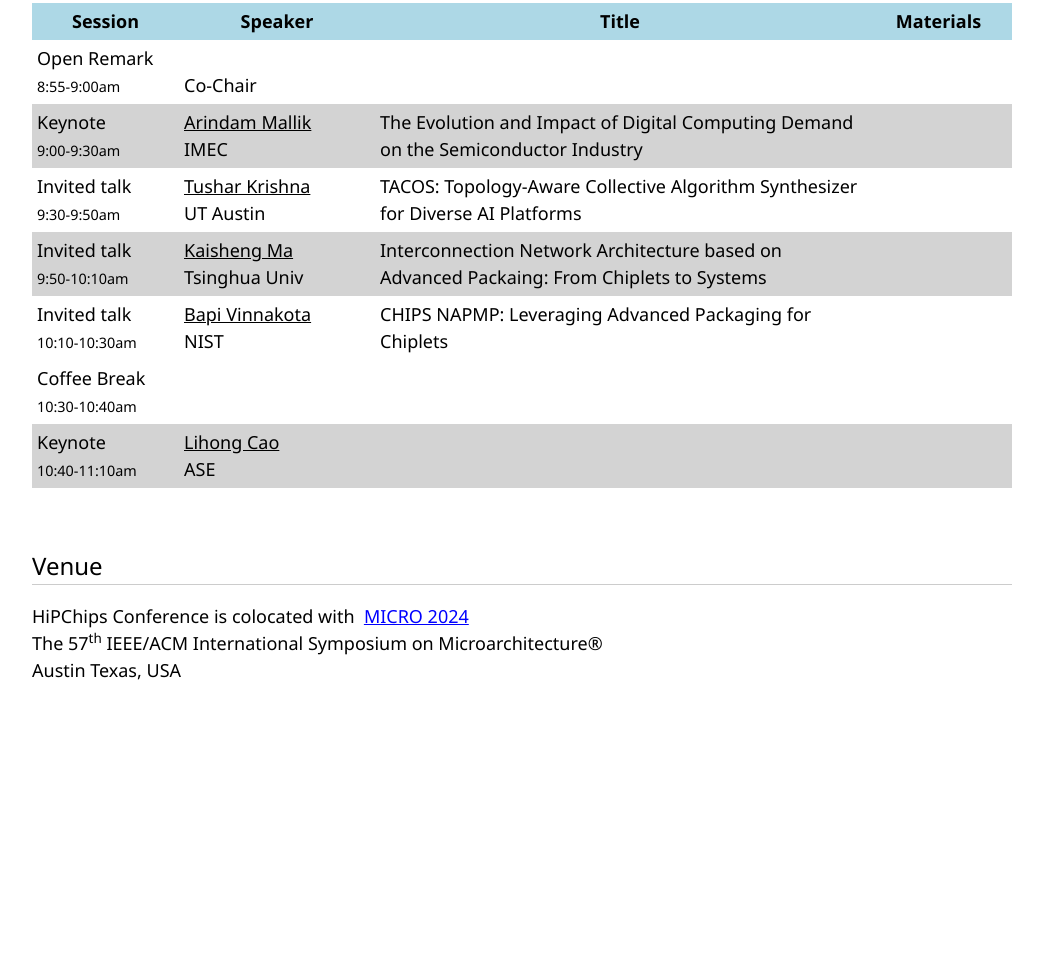
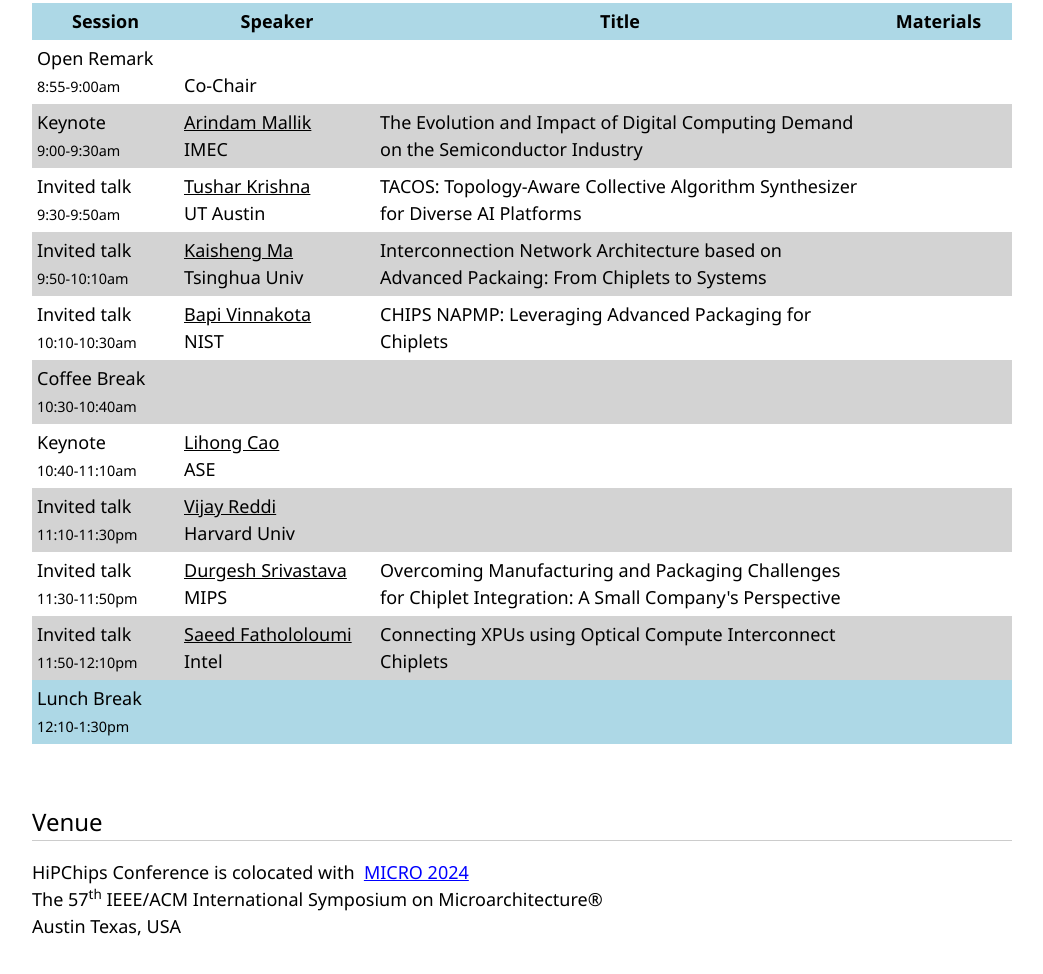
Before and after one commit to hipchips/micro2024, a plain HTML site: page index.html in a window 1280 px wide. Shown: the part 7573-8547 px from the top of the page, without its empty margins (118-1161 px from the left). Before the commit the page ends 8291 px from the top, so only its background shows below. Drawn offline with nearby package versions, Linux system fonts and the light colour scheme.

Commit message:
Update the 1st half day schedule

```diff
--- a/index.html
+++ b/index.html
@@ -400,13 +400,13 @@
 
 			</td>
 		</tr>
-		<tr style="vertical-align:middle">
+		<tr style="background-color:lightgray; vertical-align:middle">
 			<td align="left"> Coffee Break <br><small>10:30-10:40am</small> </td>
 			<td align="left"> &nbsp; </td>
 			<td align="left"> &nbsp; </td>
 			<td align="center"> &nbsp; </td>
 		</tr>
-		<tr style="background-color:lightgray; vertical-align:middle">
+		<tr style="vertical-align:middle">
 			<td align="left">Keynote<br><small>10:40-11:10am</small> </td>
 			<td align="left"> <a href="#sp-cao"> Lihong Cao </a> <br> ASE </td>
 			<td align="left">  </td>
@@ -414,35 +414,35 @@
 
 			</td>
 		</tr>
-<!--
+		<tr style="background-color:lightgray; vertical-align:middle">
+			<td align="left">Invited talk <br><small>11:10-11:30pm</small> </td>
+			<td align="left"> <a href="#sp-vijay"> Vijay Reddi </a> <br> Harvard Univ </td>
+			<td align="left">  </td>
+			<td align="center"> <br>
+
+			</td>
+		</tr>
 		<tr style="vertical-align:middle">
-			<td align="left">Invited talk <br><small>11:35-12:00pm</small> </td>
-			<td align="left"> Jayaprakash B.<br> D-Matrix </td>
-			<td align="left"> Large Scale Generative Inference Acceleration with Chiplets and In-Memory Compute </td>
-			<td align="center"> <a href="https://drive.google.com/file/d/1OtDsd_XIrjq_bs5sZuvfoV6sHKx3h_OE/">slides</a> <br>
-				<a href="https://drive.google.com/file/d/18q8g4GlwT4w7qxh_CiVnHvKbp_9Kh2nk/"> video </a>
+			<td align="left"> Invited talk <br><small>11:30-11:50pm</small> </td>
+			<td align="left"> <a href="#sp-durgesh"> Durgesh Srivastava </a> <br> MIPS </td>
+			<td align="left"> Overcoming Manufacturing and Packaging Challenges for Chiplet Integration: A Small Company's Perspective </td>
+			<td align="center">  <br>
+
 			</td>
 		</tr>
 		<tr style="background-color:lightgray; vertical-align:middle">
-			<td align="left"> Invited talk <br><small>12:00-12:25pm</small> </td>
-			<td align="left"> Sunil Gupta <br> Meta </td>
-			<td align="left"> Chiplet Usecases in Consumer Electronics: Opportunities and Challenges </td>
-			<td align="center"> <a href="https://drive.google.com/file/d/13wrdGdw9dnYrCtoqbrC9p_qmaWyqYQmG/">slides</a> <br>
-				<a href="https://drive.google.com/file/d/165eRMx3eVZeSl6MKbcMlgrtcnw1xF2U2/"> video </a>
-			</td>
-		</tr>
-		<tr style="vertical-align:middle">
-			<td align="left">Mid Remark<br><small>12:25-12:30pm</small> </td>
-			<td align="left"> DJ <br> Co-Chair </td>
-			<td align="left"> </td>
+			<td align="left">Invited talk<br><small>11:50-12:10pm</small> </td>
+			<td align="left"> <a href="#sp-saeed"> Saeed Fathololoumi </a> <br> Intel </td>
+			<td align="left"> Connecting XPUs using Optical Compute Interconnect Chiplets </td>
 			<td align="center">   </td>
 		</tr>
 		<tr style="background-color:lightblue; vertical-align:middle">
-			<td align="left"> Lunch Break <br><small>12:30-2:00pm</small> </td>
+			<td align="left"> Lunch Break <br><small>12:10-1:30pm</small> </td>
 			<td align="left"> &nbsp; </td>
 			<td align="left"> &nbsp; </td>
 			<td align="center"> &nbsp; </td>
 		</tr>
+<!--
 		<tr style="vertical-align:middle">
 			<td align="left">Keynote<br><small>2:00-2:45pm</small> </td>
 			<td align="left"> Dr. Navid Asadi<br> Univ Florida</td>
```
